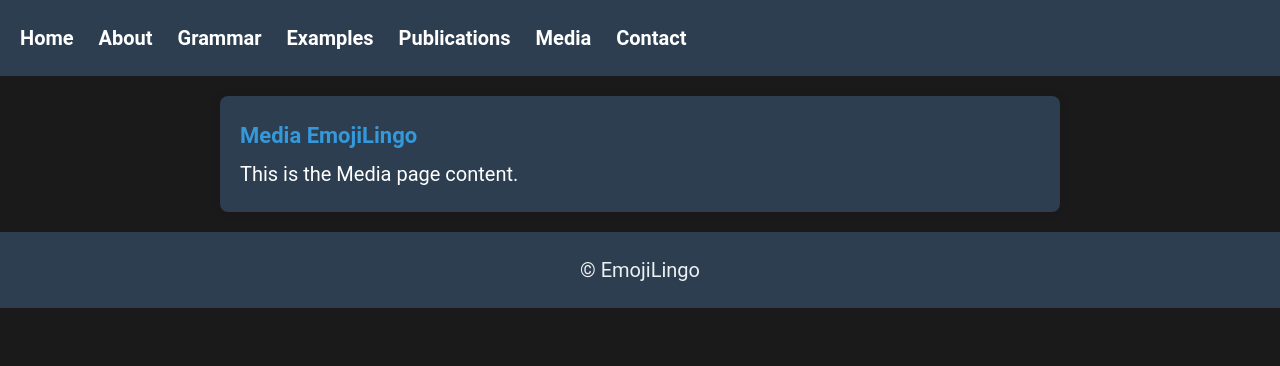
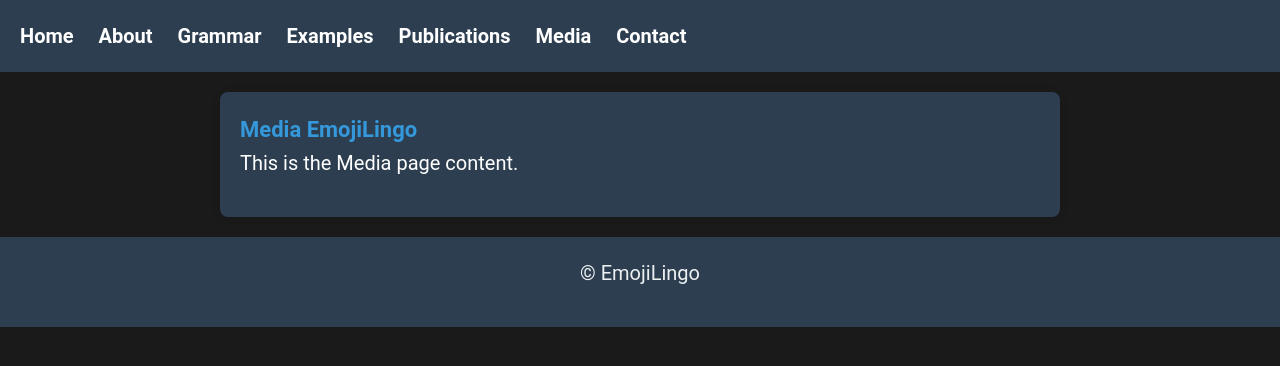
Before and after one commit to EmojiLingo/emojilingo, a Jekyll site: the page built from media.markdown, in a window 1280 px wide. Shown: the top 366 px of the page. Built offline with Jekyll 4.4.1, drawn with Linux system fonts in a browser that asks for light colours.

Commit message:
improving spacing

```diff
--- a/assets/main.css
+++ b/assets/main.css
@@ -9,7 +9,13 @@ body {
   color: #ffffff;
   font-family: 'Roboto', sans-serif;
   font-size: 20px;
-  line-height: 1.8;
+  line-height: 1.6;
+}
+
+p {
+  text-indent: 0px;
+  /* line-height: 32px; */
+  margin-bottom: 18px;
 }
 
 header {
```
